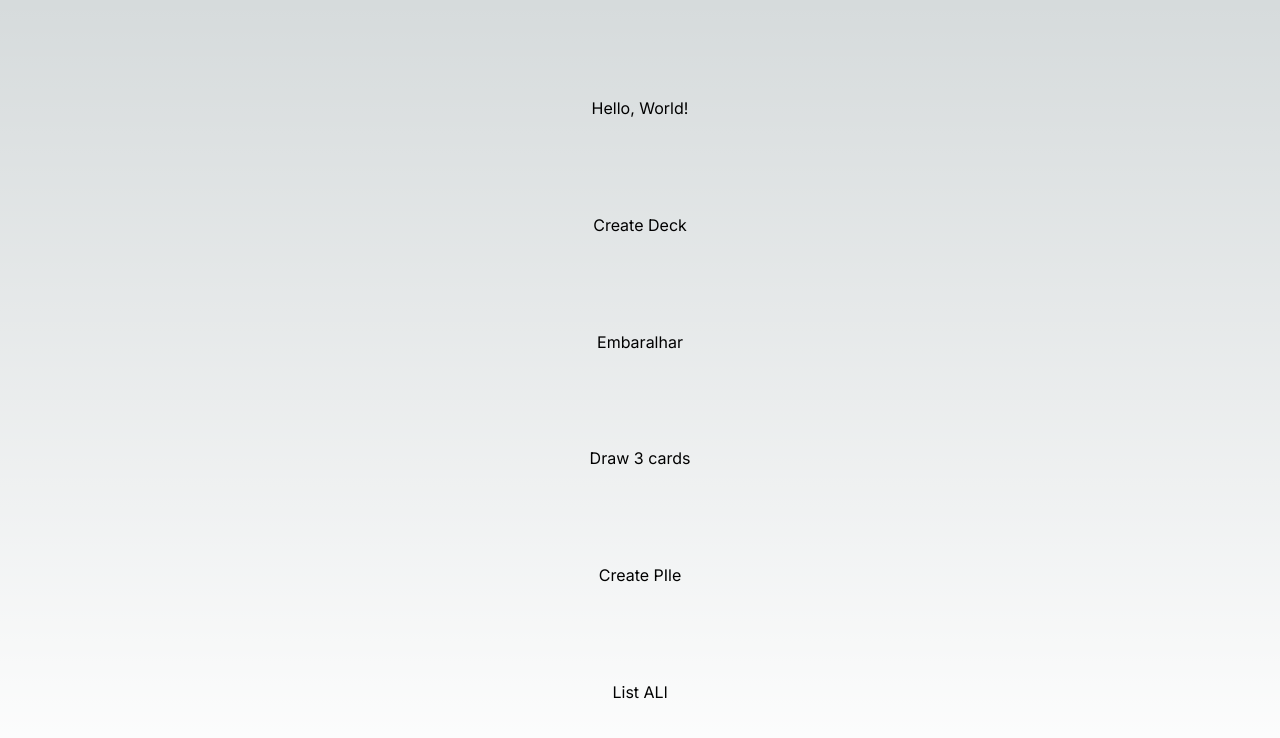
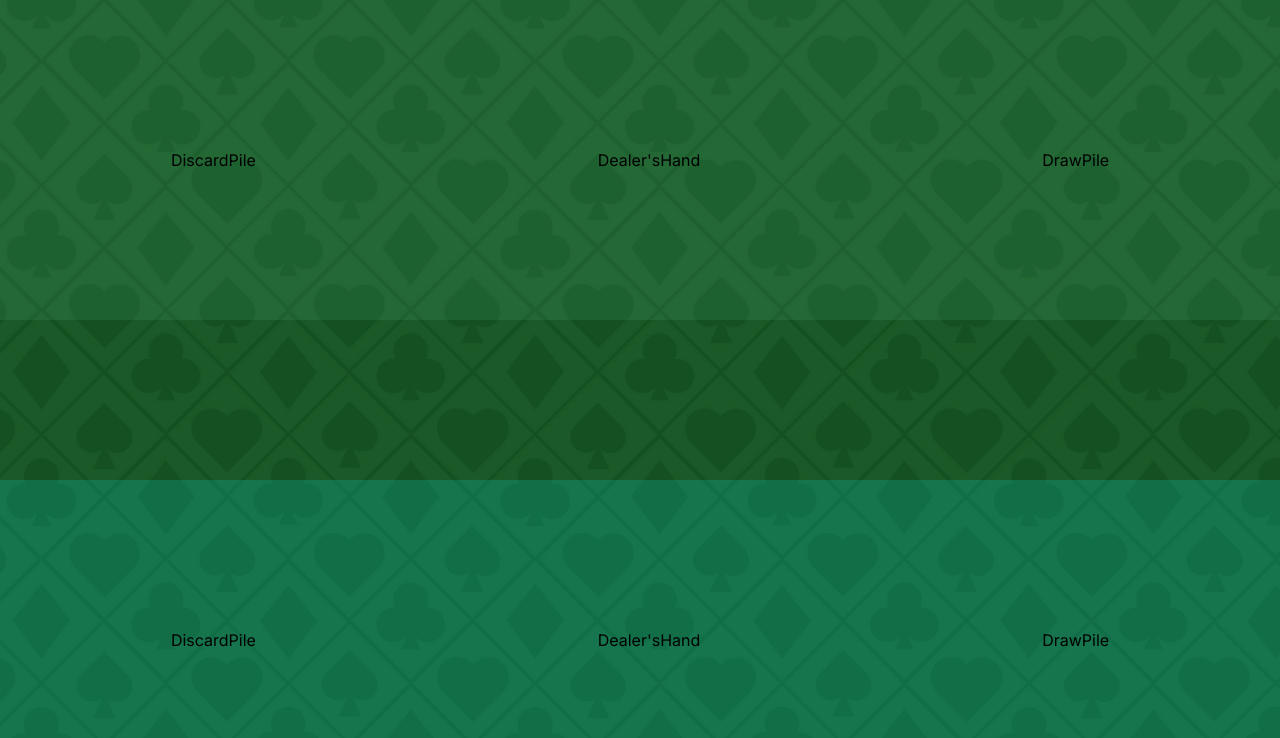
Before and after one commit to leoFagundes/BlackJack, a Next.js app: page / in a window 1280 px wide. Shown: the top 738 px of the page. Built offline with nearby package versions, Linux system fonts and the light colour scheme.

Commit message:
Montar estrutura inicial

```diff
--- a/src/app/globals.css
+++ b/src/app/globals.css
@@ -1,27 +1,55 @@
-@tailwind base;
-@tailwind components;
-@tailwind utilities;
+html, body, div, span, applet, object, iframe,
+h1, h2, h3, h4, h5, h6, p, blockquote, pre,
+a, abbr, acronym, address, big, cite, code,
+del, dfn, em, img, ins, kbd, q, s, samp,
+small, strike, strong, sub, sup, tt, var,
+b, u, i, center,
+dl, dt, dd, ol, ul, li,
+fieldset, form, label, legend,
+table, caption, tbody, tfoot, thead, tr, th, td,
+article, aside, canvas, details, embed,
+figure, figcaption, footer, header, hgroup,
+menu, nav, output, ruby, section, summary,
+time, mark, audio, video {
+    margin: 0;
+    padding: 0;
+    border: 0;
+    font-size: 100%;
+    font: inherit;
+    vertical-align: baseline;
+}
+/* HTML5 display-role reset for older browsers */
+article, aside, details, figcaption, figure,
+footer, header, hgroup, menu, nav, section {
+    display: block;
+}
+body {
+    line-height: 1;
+}
+ol, ul {
+    list-style: none;
+}
+blockquote, q {
+    quotes: none;
+}
+blockquote:before, blockquote:after,
+q:before, q:after {
+    content: '';
+    content: none;
+}
+table {
+    border-collapse: collapse;
+    border-spacing: 0;
 
-:root {
-  --foreground-rgb: 0, 0, 0;
-  --background-start-rgb: 214, 219, 220;
-  --background-end-rgb: 255, 255, 255;
 }
 
-@media (prefers-color-scheme: dark) {
-  :root {
-    --foreground-rgb: 255, 255, 255;
-    --background-start-rgb: 0, 0, 0;
-    --background-end-rgb: 0, 0, 0;
-  }
+main {
+    display: flex;
+    flex-direction: column;
+    justify-content: space-between;
+    background-image: url('../../public/assets/images/backGroundPrimary.jpg');
+    background-size: cover;
+    background-repeat: no-repeat;
+    height: 100vh;
+    width: 100vw;
 }
-
-body {
-  color: rgb(var(--foreground-rgb));
-  background: linear-gradient(
-      to bottom,
-      transparent,
-      rgb(var(--background-end-rgb))
-    )
-    rgb(var(--background-start-rgb));
-}
--- a/src/app/layout.tsx
+++ b/src/app/layout.tsx
@@ -7,7 +7,7 @@
 
 export const metadata: Metadata = {
   title: 'Black Jack',
-  description: 'Generated by create next app',
+  description: 'Card Game - Black Jack',
 }
 
 export default function RootLayout({
--- a/src/app/page.tsx
+++ b/src/app/page.tsx
@@ -1,32 +1,48 @@
 'use client'
 
-import axios from 'axios'
 import { useEffect, useState } from 'react'
 import { Cards } from '../types/types'
 import { createNewDeck, createPile, drawCards, listGame, reShuffleDeck } from '../services/services'
+import { LabelContainer } from '@/components/styledComponents/LabelStyled'
+import { CardImage } from '@/components/styledComponents/CardStyled'
+import { styled } from 'styled-components'
+import DiscardPile from '@/components/DiscardPile'
+import DrawPile from '@/components/DrawPile'
+import DealerHand from '@/components/Dealer\'sHand'
+
+
+const TopSideSection = styled.section`
+  display: flex;
+  justify-content: space-around;
+  align-items: center;
+  height: 40vh;
+  background-color: #4caf792b;
+`
+
+const BottomSideSection = styled.section`
+  display: flex;
+  justify-content: space-around;
+  align-items: center;
+  height: 40vh;
+  background-color: #00ffff2b;
+`
 
 export default function Home() {
   const [deckId, setDeckId] = useState('')
   const [drawedCards, setDrawedCards] = useState([])
 
   return (
-    <main className="flex min-h-screen flex-col items-center justify-between p-24">
-      Hello, World!
-      <div onClick={async () => {
-        const newDeckId = await createNewDeck();
-        setDeckId(newDeckId);
-      }}>Create Deck</div>
-
-      <div onClick={() => reShuffleDeck(deckId)}>Embaralhar</div>
-
-      <div onClick={async () => {
-        const newCards = await drawCards(deckId, '3');
-        setDrawedCards(newCards)
-      }}>Draw 3 cards</div>
-
-      <div onClick={() => createPile(deckId, 'Leo', drawedCards)}>Create PIle</div>
-
-      <div onClick={() => listGame(deckId)}>List ALl</div>
+    <main>
+      <TopSideSection>
+        <DiscardPile />
+        <DealerHand />
+        <DrawPile />
+      </TopSideSection>
+      <BottomSideSection>
+      <DiscardPile />
+        <DealerHand />
+        <DrawPile />
+      </BottomSideSection>
     </main>
   )
 }
--- /dev/null
+++ b/src/components/Dealer'sHand/index.tsx
@@ -0,0 +1,7 @@
+import React from 'react'
+
+export default function DealerHand() {
+  return (
+    <div>Dealer'sHand</div>
+  )
+}
--- /dev/null
+++ b/src/components/DiscardPile/index.tsx
@@ -0,0 +1,7 @@
+import React from 'react'
+
+export default function DiscardPile() {
+  return (
+    <div>DiscardPile</div>
+  )
+}
--- /dev/null
+++ b/src/components/DrawPile/index.tsx
@@ -0,0 +1,7 @@
+import React from 'react'
+
+export default function DrawPile() {
+  return (
+    <div>DrawPile</div>
+  )
+}
--- /dev/null
+++ b/src/components/styledComponents/CardStyled.ts
@@ -0,0 +1,15 @@
+import { styled } from "styled-components";
+
+export const CardImage = styled.img<{
+    width?: string
+    height?: string
+    cursor?: string
+}>`
+    width: ${(props) => props.width || 'auto'};
+    height: ${(props) => props.height || '192px'};
+    box-shadow: 0 0 10px rgba(0, 0, 0, 0.5);
+
+    &:hover {
+        cursor: ${(props) => props.cursor || 'default'};
+    }
+`
--- /dev/null
+++ b/src/components/styledComponents/LabelStyled.ts
@@ -0,0 +1,23 @@
+import { styled } from "styled-components";
+
+export const LabelContainer = styled.div<{
+    width?: string
+    height?: string
+    margin?: string
+    cursor?: string
+}>`
+    width: ${(props) => props.width || '114px'};
+    height: ${(props) => props.height || 'auto'};
+    margin: ${(props) => props.margin || '0'};
+    background-color: rgba(73, 73, 73, 0.8);
+    color: #fff;
+    text-align: center;
+    padding: 5px 10px;
+    box-shadow: 0px 5px 10px 0px rgba(0, 0, 0, 0.50);
+    border-radius: 15px;
+    font-size: 12px;
+
+    &:hover {
+        cursor: ${(props) => props.cursor || 'default'};
+    }
+`
```
Also changed, not shown: gameDetails.txt, public/assets/images/backGroundPrimary.jpg (added), 1 other file (tests, documents, lock files or other folders).
